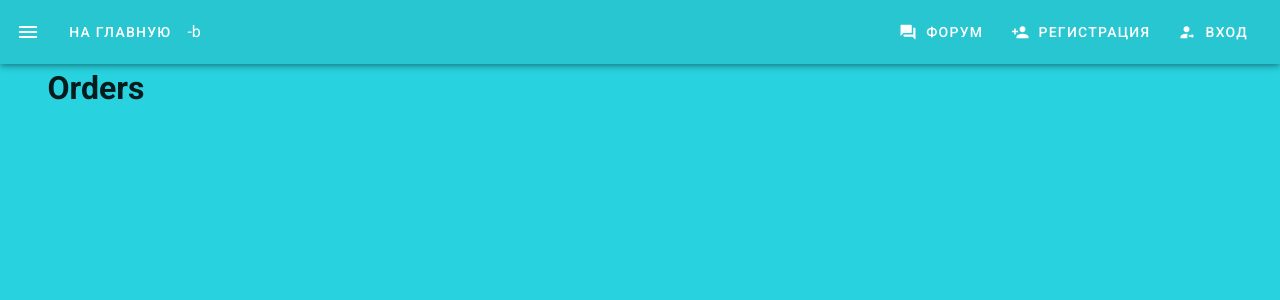
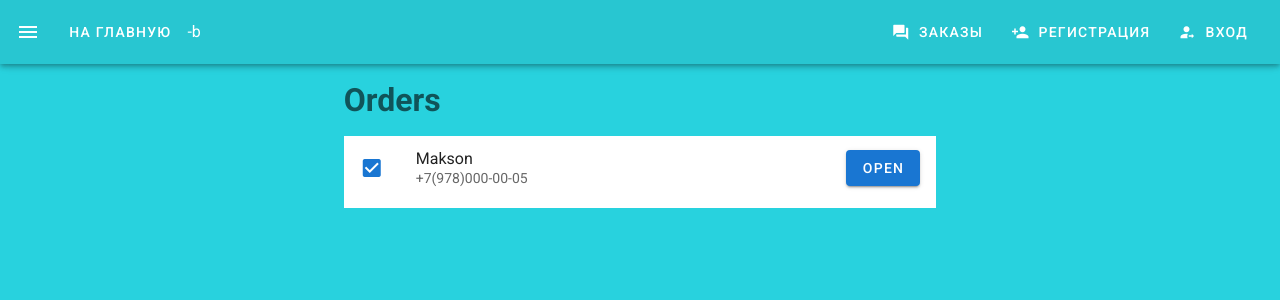
Before and after one commit to MaksonPW/XxX, a Vue app: page /orders in a window 1280 px wide. Shown: the top 300 px of the page. Built offline with nearby package versions, Linux system fonts and the light colour scheme.

Commit message:
ветка 6.1 -  6.3

```diff
--- a/src/App.vue
+++ b/src/App.vue
@@ -46,7 +46,7 @@
     return {
       drawer: false,
       links: [
-        {title:"Форум", icon:"mdi-forum", url:"/forum"},
+        {title:"Заказы", icon:"mdi-forum", url:"/Orders"},
         {title:"Регистрация", icon:"mdi-account-plus", url:"/Registration"},
         {title:"Вход", icon:"mdi-account-arrow-right", url:"/login"},
       ],
--- a/src/components/User/Orders.vue
+++ b/src/components/User/Orders.vue
@@ -1,8 +1,37 @@
 <template>
   <v-container>
     <v-layout row>
-      <v-flex xs12>
-        <h1>Orders</h1>
+      <v-flex xs12 sm6 offset-sm3>
+        <h1 class="text--secondary mb-3 mt-3">Orders</h1>
+        <v-list
+            subheader
+            two-line
+            flat
+        >
+          <v-list-item
+              v-for="order in orders"
+              :key="order.id"
+          >
+            <v-list-item-action>
+              <v-checkbox
+                  :input-value="order.done"
+                  color="primary"
+                  @click="markDone(order)"
+              ></v-checkbox>
+            </v-list-item-action>
+
+            <v-list-item-content>
+              <v-list-item-title>{{ order.name }}</v-list-item-title>
+              <v-list-item-subtitle>{{ order.phone }}</v-list-item-subtitle>
+            </v-list-item-content>
+            <v-list-item-action>
+              <v-btn
+                  class="primary"
+                  :to="'/ad/' + order.adId"
+              >Open</v-btn>
+            </v-list-item-action>
+          </v-list-item>
+        </v-list>
       </v-flex>
     </v-layout>
   </v-container>
@@ -11,6 +40,21 @@
 export default {
   data () {
     return {
+      orders: [
+        {
+          id:"123",
+          name:"Makson",
+          phone:"+7(978)000-00-05",
+          adId:"1",
+          done:true
+        }
+      ]
+    }
+  },
+  methods: {
+    markDone(order) {
+      order.done = !order.done
+      console.log(order.done)
     }
   }
 }
```
